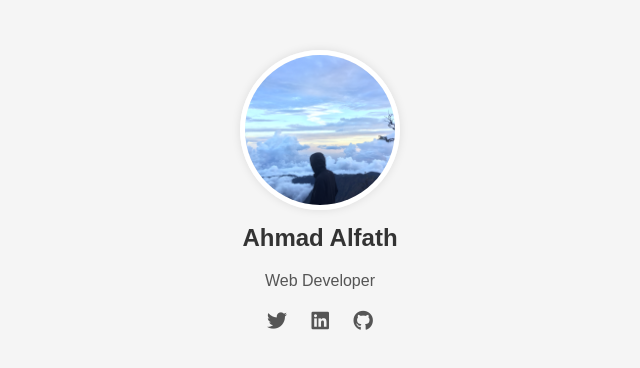
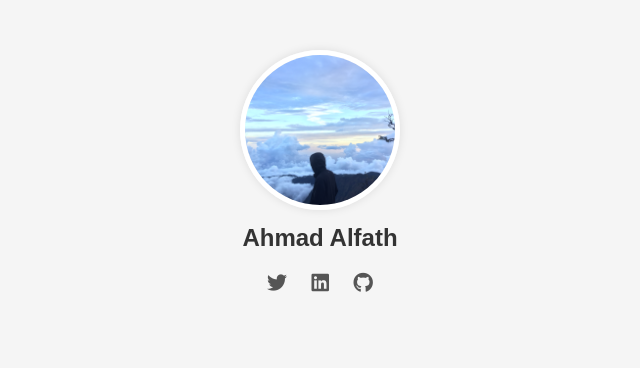
Before and after one commit to ahmadalfath/Laporan-5-alfath, a plain HTML site: page index.html in a window 1280 px wide. Shown: the whole page, without its empty margins (320-960 px from the left). Drawn offline with Linux system fonts and the light colour scheme; a small style sheet from the web is missing.

Commit message:
meghilangkan text web developer

```diff
--- a/index.html
+++ b/index.html
@@ -8,7 +8,6 @@
     <div id="profile-container">
         <img id="profile-image" src="gambar.JPG" alt="profile image" />
         <h2 id="profile-name">Ahmad Alfath</h2>
-        <p id="profile-description">Web Developer</p>
         <div id="social-icons">
             <a href="#" class="social-icon"><i class="fab fa-twitter"></i></a>
             <a href="#" class="social-icon"><i class="fab fa-linkedin"></i></a>
```
